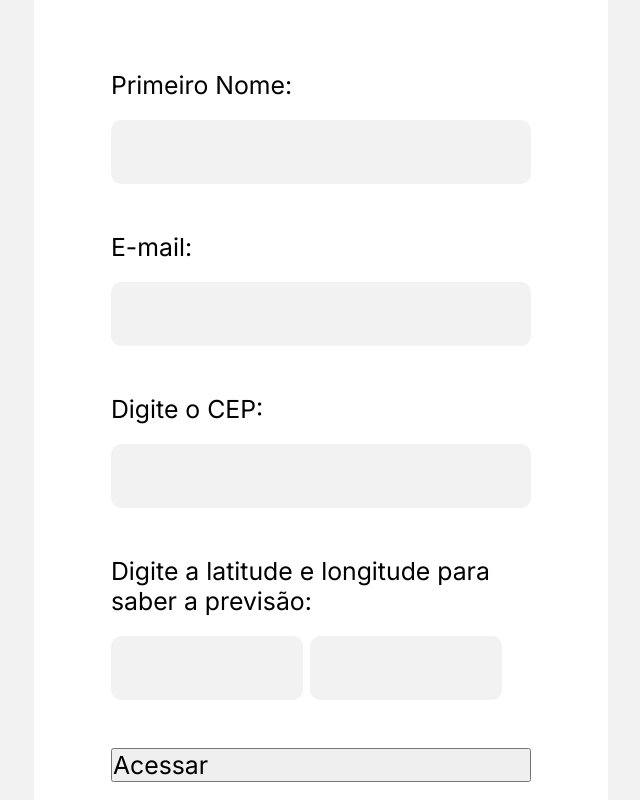
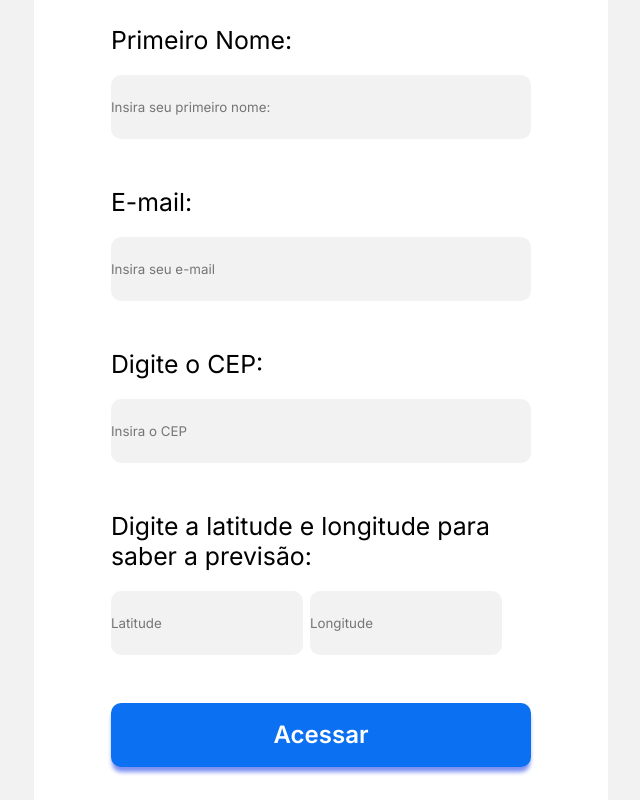
Before and after one commit to gquirinofs/DNCWeather, a plain HTML site: page index.html in a window 1280 px wide. Shown: the part 940-1740 px from the top of the page, without its empty margins (319-959 px from the left). Drawn offline with Linux system fonts and the light colour scheme.

Commit message:
Front-end | 65%

```diff
--- a/index.html
+++ b/index.html
@@ -37,28 +37,28 @@
                 <form action="POST" id="formLayout">
                     <div class="inputs">
                         <label for="firstName">Primeiro Nome:</label>
-                        <input type="text">
+                        <input type="text" placeholder="Insira seu primeiro nome:">
                     </div>
 
                     <div class="inputs">
                         <label for="e-mail">E-mail:</label>
-                        <input type="text">
+                        <input type="text" placeholder="Insira seu e-mail">
                     </div>
 
                     <div class="inputs">
                         <label for="cep">Digite o CEP:</label>
-                        <input type="text">
+                        <input type="text" placeholder="Insira o CEP">
                     </div>
 
                     <div class="inputs">
                         <label for="firstName">Digite a latitude e longitude para saber a previsão:</label>
                         <div>
-                            <input type="text">
-                            <input type="text">
+                            <input type="text" placeholder="Latitude">
+                            <input type="text" placeholder="Longitude">
                         </div>
                     </div>
 
-                    <button class="inputs">Acessar</button>
+                    <button class="inputs" id="subButton">Acessar</button>
                 </form>
             </div>
         </section>
--- a/styles/desktop.css
+++ b/styles/desktop.css
@@ -13,14 +13,14 @@
 #logo {
     font-size: 3.1em;
     font-weight: 800;
-    padding-left: 2.5vw;
+    padding-left: 3vw;
 }
 
 #menu {
     display: flex;
     font-size: 1.55em;
     gap: 2em;
-    padding-right: 2.5vw;
+    padding-right: 3vw;
 }
 
 nav a {
@@ -57,7 +57,7 @@ main {
 #mainForm {
     display: flex;
     justify-content: center;
-    margin-top: 40vh;
+    margin-top: 36.2vh;
 }
 
 #formConteiner {
@@ -92,3 +92,17 @@ form input {
     font-size: 1.55em;
     font-weight: 400;
 }
+
+#subButton {
+    height: 8vh;
+    border: none;
+    border-radius: 10px;
+    background-color: var(--dncBlue);
+    color: var(--dncWhite);
+    font-weight: 600;
+    font-size: 1.5em;
+    display: flex;
+    justify-content: center;
+    align-items: center;
+    box-shadow: 0 6px 4px -1px #7b90f0;
+}
```
